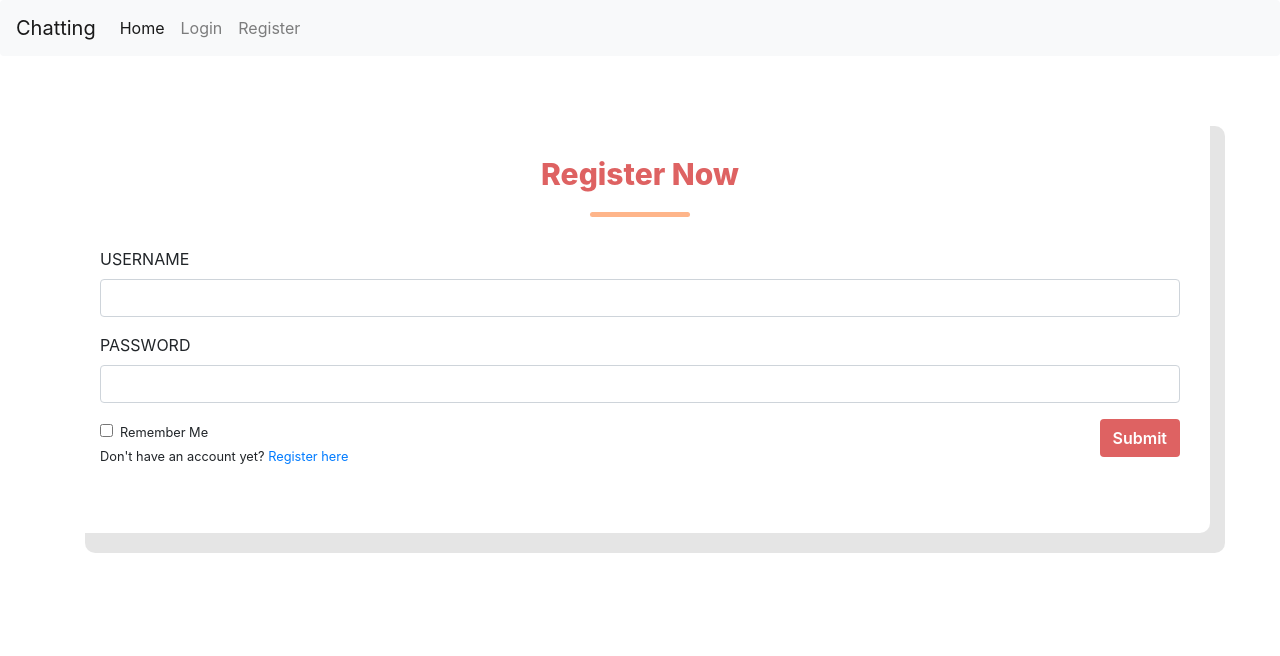
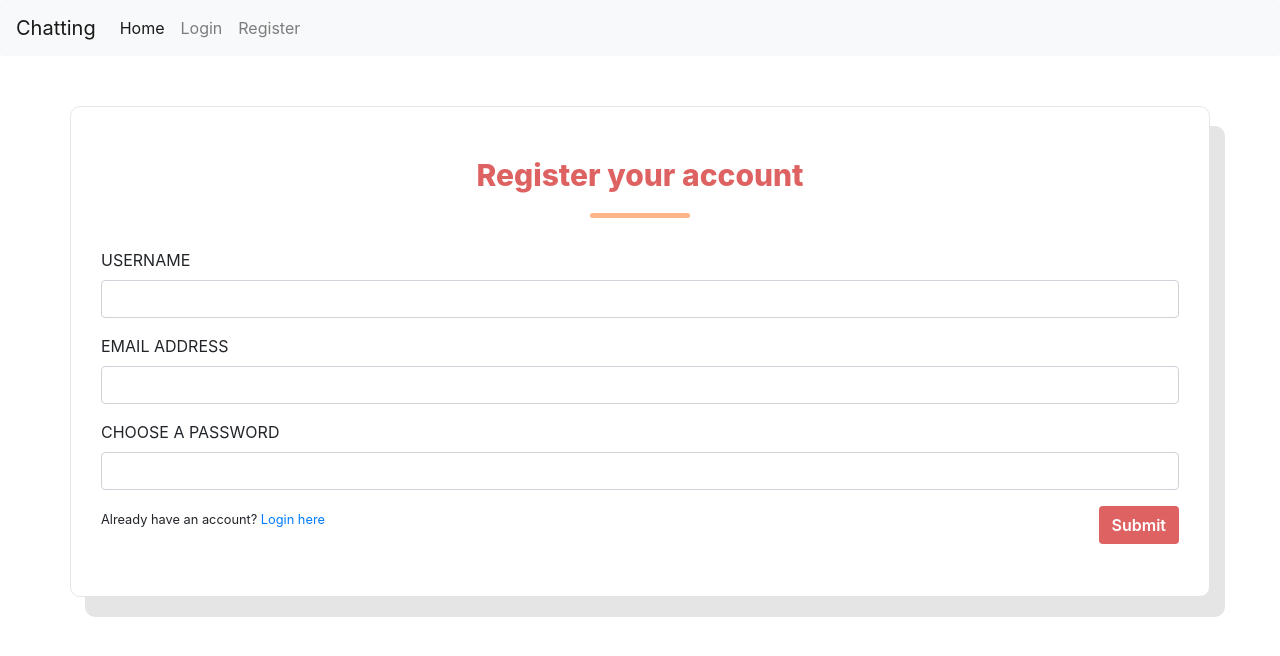
Before and after one commit to anhtbok92/react-chat, a React (Create React App) app: page /register in a window 1280 px wide. Shown: the top 656 px of the page. Built offline with nearby package versions, Linux system fonts and the light colour scheme.

Commit message:
add style css

```diff
--- a/src/assets/App.css
+++ b/src/assets/App.css
@@ -11,7 +11,7 @@
 .container{background:#fff; border-radius: 10px; box-shadow:15px 20px 0px rgba(0,0,0,0.1);}
 .carousel-inner{border-radius:0 10px 10px 0;}
 .carousel-caption{text-align:left; left:5%;}
-.login-sec{padding: 50px 30px; position:relative;}
+.login-sec{padding: 50px 30px; position:relative;border: 0.5px rgba(0,0,0,0.1) solid;border-radius: 10px;}
 .login-sec .copy-text{position:absolute; width:80%; bottom:20px; font-size:13px; text-align:center;}
 .login-sec .copy-text i{color:#FEB58A;}
 .login-sec .copy-text a{color:#E36262;}
--- a/src/component/Login.js
+++ b/src/component/Login.js
@@ -19,12 +19,12 @@ class Login extends React.Component {
                                 <h2 className="text-center">Login Now</h2>
                                 <form className="login-form">
                                     <div className="form-group">
-                                        <label htmlFor="exampleInputEmail1" className="text-uppercase">Username</label>
+                                        <label htmlFor="email" className="text-uppercase">Email address</label>
                                         <input type="text" className="form-control" placeholder="" />
                                     </div>
                                     <div className="form-group">
-                                        <label htmlFor="exampleInputPassword1" className="text-uppercase">Password</label>
-                                        <input type="password" className="form-control" placeholder="" />
+                                        <label htmlFor="password" className="text-uppercase">Password</label>
+                                        <input type="password" name="password" id="password" className="form-control" placeholder="" />
                                     </div>
 
                                     <div className="form-check">
--- a/src/component/Register.js
+++ b/src/component/Register.js
@@ -16,48 +16,31 @@ class Register extends React.Component {
                     <div className="container">
                         <div className="row">
                             <div className="col-md-12 login-sec">
-                                <h2 className="text-center">Register Now</h2>
+                                <h2 className="text-center">Register your account</h2>
                                 <form className="login-form">
                                     <div className="form-group">
-                                        <label htmlFor="exampleInputEmail1" className="text-uppercase">Username</label>
+                                        <label htmlFor="username" className="text-uppercase">Username</label>
                                         <input type="text" className="form-control" placeholder="" />
                                     </div>
                                     <div className="form-group">
-                                        <label htmlFor="exampleInputPassword1" className="text-uppercase">Password</label>
-                                        <input type="password" className="form-control" placeholder="" />
+                                        <label htmlFor="email" className="text-uppercase">Email address</label>
+                                        <input type="text" className="form-control" placeholder="" />
                                     </div>
 
+                                    <div className="form-group">
+                                        <label htmlFor="password" className="text-uppercase">Choose a password</label>
+                                        <input type="password" name="password" id="password" className="form-control" placeholder="" />
+                                    </div>
                                     <div className="form-check">
-                                        <label className="form-check-label">
-                                            <input type="checkbox" className="form-check-input" />
-                                            <small>Remember Me</small>
-                                        </label>
                                         <button type="submit" className="btn btn-login float-right">Submit</button>
                                     </div>
                                     <div className="form-group">
                                         <label className="form-check-label">
-                                            <small>Don't have an account yet? <Link className="login-btn" to="/register">Register here</Link></small>
+                                            <small>Already have an account? <Link className="login-btn" to="/login">Login here</Link></small>
                                         </label>
                                     </div>
                                 </form>
                             </div>
-                            {/*<div className="col-md-8 banner-sec">*/}
-                            {/*    <div id="carouselExampleIndicators" className="carousel slide" data-ride="carousel">*/}
-                            {/*        <div className="carousel-inner" role="listbox">*/}
-                            {/*            <div className="carousel-item active">*/}
-                            {/*                <img className="d-block img-fluid" src="https://static.pexels.com/photos/33972/pexels-photo.jpg"*/}
-                            {/*                     alt="First slide" />*/}
-                            {/*                <div className="carousel-caption d-none d-md-block">*/}
-                            {/*                    <div className="banner-text">*/}
-                            {/*                        <h2>This is Heaven</h2>*/}
-                            {/*                        <p>Lorem ipsum dolor sit amet, consectetur adipiscing elit, sed do eiusmod tempor incididunt*/}
-                            {/*                            ut labore et dolore magna aliqua. Ut enim ad minim veniam, quis nostrud exercitation</p>*/}
-                            {/*                    </div>*/}
-                            {/*                </div>*/}
-                            {/*            </div>*/}
-                            {/*        </div>*/}
-                            {/*    </div>*/}
-                            {/*</div>*/}
                         </div>
                     </div>
                 </section>
```
